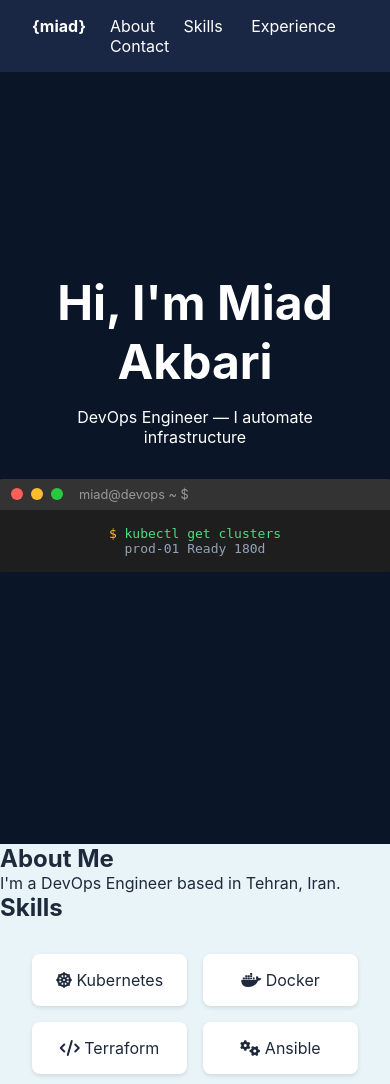
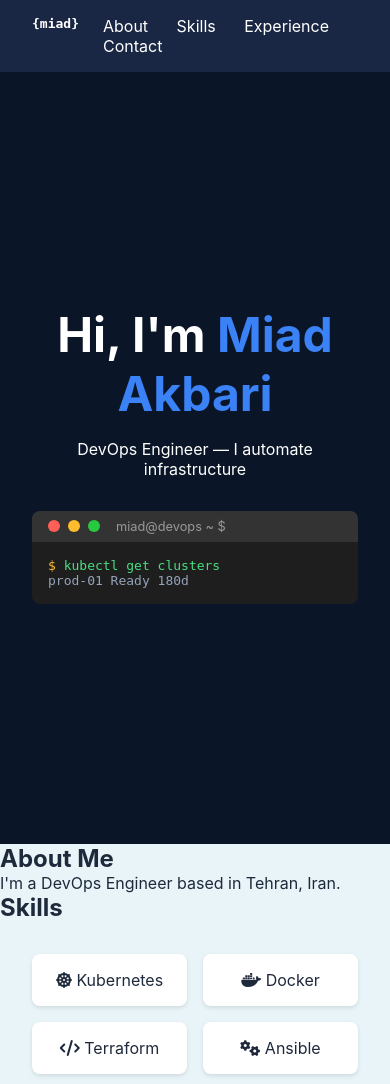
Before and after one commit to miaad-akbari/portfolio-flask, a Python web app: template templates/index.html in a window 390 px wide. Shown: the top 1084 px of the page. Run offline with Jinja, Linux system fonts and the light colour scheme; the template is opened without the code that fills it, so the values that code supplies are empty.

Commit message:
Fix terminal layout for responsive design

```diff
--- a/static/style.css
+++ b/static/style.css
@@ -34,6 +34,7 @@ nav {
     color: var(--white);
     text-decoration: none;
     font-weight: 700;
+    font-family: monospace;
 }
 
 .nav-links a {
@@ -48,10 +49,14 @@ nav {
     flex-direction: column;
     justify-content: center;
     align-items: center;
-    text-align: center;
-    padding: 2rem;
+    padding: 6rem 2rem 2rem;
     background: var(--bg-dark);
     color: var(--white);
+    gap: 2rem;
+}
+
+.hero-content {
+    text-align: center;
 }
 
 .hero h1 {
@@ -59,33 +64,16 @@ nav {
     margin-bottom: 1rem;
 }
 
-.skills-grid {
-    display: grid;
-    grid-template-columns: repeat(auto-fit, minmax(150px, 1fr));
-    gap: 1rem;
-    padding: 2rem;
-}
-
-.skill-card {
-    background: var(--white);
-    padding: 1rem;
-    border-radius: 8px;
-    text-align: center;
-    box-shadow: 0 2px 4px rgba(0,0,0,0.1);
-}
-
-.hero {
-    display: flex;
-    gap: 2rem;
-    padding: 2rem;
-    align-items: center;
+.highlight {
+    color: var(--accent);
 }
 
 .hero-terminal {
     background: #1e1e1e;
     border-radius: 8px;
     overflow: hidden;
-    min-width: 400px;
+    width: 100%;
+    max-width: 600px;
 }
 
 .terminal-header {
@@ -120,3 +108,18 @@ nav {
 
 .prompt { color: #ffbd2e; }
 .output { color: #94a3b8; }
+
+.skills-grid {
+    display: grid;
+    grid-template-columns: repeat(auto-fit, minmax(150px, 1fr));
+    gap: 1rem;
+    padding: 2rem;
+}
+
+.skill-card {
+    background: var(--white);
+    padding: 1rem;
+    border-radius: 8px;
+    text-align: center;
+    box-shadow: 0 2px 4px rgba(0,0,0,0.1);
+}
```
